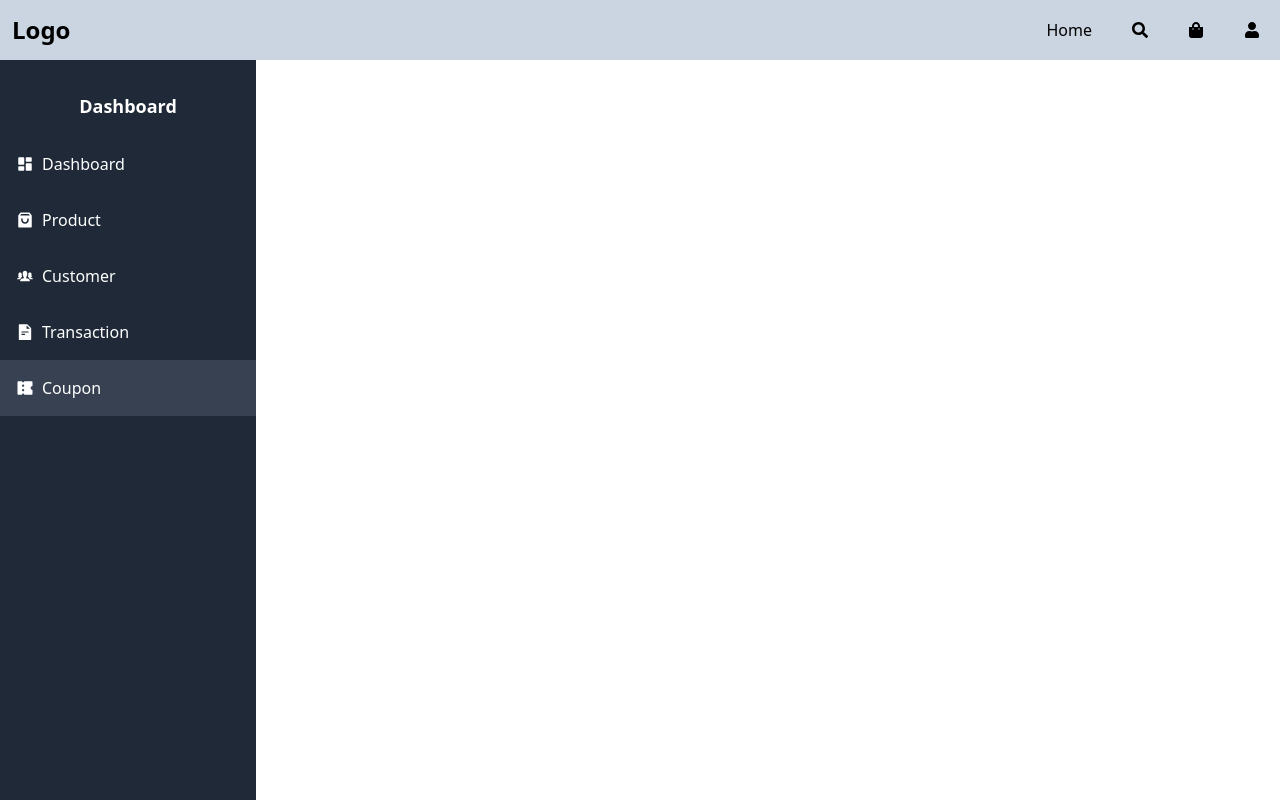
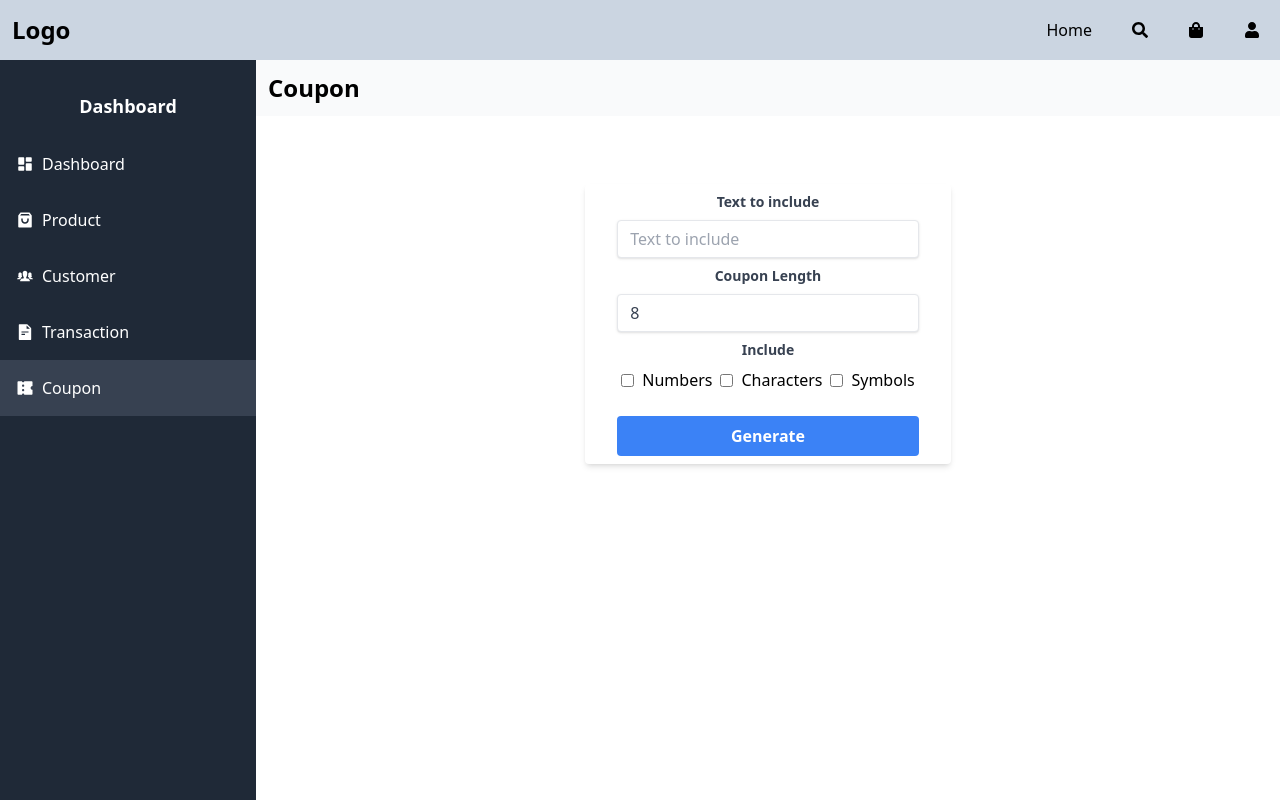
Before and after one commit to harishchandragiri/Ecommerce-in-MERN, a React (Vite) app in the folder frontend/: page /admin/coupon in a window 1280 px wide. Built offline with nearby package versions, Linux system fonts and the light colour scheme.

Commit message:
coupon added

```diff
--- a/frontend/src/pages/AdminPages/Coupon.jsx
+++ b/frontend/src/pages/AdminPages/Coupon.jsx
@@ -1,11 +1,138 @@
-import React from 'react'
+import { useEffect, useState } from "react";
 import AdminSideBar from '../../components/AdminComponents/AdminSideBar'
 
+const allLetters = "ABCDEFGHIJKLMNOPQRSTUVWXYZabcdefghijklmnopqrstuvwxyz";
+const allNumbers = "1234567890";
+const allSymbols = "!@#$%^&*()_+";
+
 function Coupon() {
+
+  const [size, setSize] = useState(8);
+  const [prefix, setPrefix] = useState("");
+  const [includeNumbers, setIncludeNumbers] = useState(false);
+  const [includeCharacters, setIncludeCharacters] = useState(false);
+  const [includeSymbols, setIncludeSymbols] = useState(false);
+  const [isCopied, setIsCopied] = useState(false);
+  const [coupon, setCoupon] = useState("");
+
+  const copyText = async (coupon) => {
+    await window.navigator.clipboard.writeText(coupon);
+    setIsCopied(true);
+  };
+
+  const submitHandler = (e) => {
+    e.preventDefault();
+
+    if (!includeNumbers && !includeCharacters && !includeSymbols)
+      return alert("Please Select One At Least");
+
+    let result = prefix || "";
+    const loopLength = size - result.length;
+
+    for (let i = 0; i < loopLength; i++) {
+      let entireString = "";
+      if (includeCharacters) entireString += allLetters;
+      if (includeNumbers) entireString += allNumbers;
+      if (includeSymbols) entireString += allSymbols;
+      const randomNum = Math.floor(Math.random() * entireString.length);
+      result += entireString[randomNum];
+    }
+    setCoupon(result);
+  };
+
+  useEffect(() => {
+    setIsCopied(false);
+  }, [coupon]);
+
+
   return (
     <div className='relative flex h-[89.6vh] overflow-x-hidden'>
        <AdminSideBar />
+      <div  className='absolute left-0 sm:left-64 w-full sm:pr-64'>
+      <h1 className="text-2xl text-left font-bold py-3  px-3 mb-2 bg-gray-50">Coupon</h1>
+      <div className="flex flex-col items-center justify-center h-[400px] ">
+      <form
+        className="bg-white shadow-md rounded px-8 pt-2 pb-2 my-4 w-90"
+        onSubmit={submitHandler}
+      >
+        <div className="mb-2">
+          <label className="block text-gray-700 text-sm font-bold mb-2">
+            Text to include
+          </label>
+          <input
+            type="text"
+            placeholder="Text to include"
+            value={prefix}
+            onChange={(e) => setPrefix(e.target.value)}
+            maxLength={size}
+            className="shadow appearance-none border rounded w-full py-2 px-3 text-gray-700 leading-tight focus:outline-none focus:shadow-outline"
+          />
+        </div>
+        <div className="mb-2">
+          <label className="block text-gray-700 text-sm font-bold mb-2">
+            Coupon Length
+          </label>
+          <input
+            type="number"
+            placeholder="Coupon Length"
+            value={size}
+            onChange={(e) => setSize(Number(e.target.value))}
+            min={8}
+            max={25}
+            className="shadow appearance-none border rounded w-full py-2 px-3 text-gray-700 leading-tight focus:outline-none focus:shadow-outline"
+          />
+        </div>
+        <fieldset className="mb-4">
+          <legend className="text-gray-700 text-sm font-bold mb-2">Include</legend>
+          <div className="flex items-center mb-2">
+            <input
+              type="checkbox"
+              checked={includeNumbers}
+              onChange={() => setIncludeNumbers((prev) => !prev)}
+              className="mx-1"
+            />
+            <span  className="mx-1">Numbers</span>
+
+            <input
+              type="checkbox"
+              checked={includeCharacters}
+              onChange={() => setIncludeCharacters((prev) => !prev)}
+              className="mx-1"
+            />
+            <span  className="mx-1">Characters</span>
+
+            <input
+              type="checkbox"
+              checked={includeSymbols}
+              onChange={() => setIncludeSymbols((prev) => !prev)}
+              className="mx-1"
+            />
+            <span  className="mx-1">Symbols</span>
+          </div>
+        </fieldset>
+        <button
+          type="submit"
+          className="bg-blue-500 hover:bg-blue-700 text-white font-bold py-2 px-4 rounded focus:outline-none focus:shadow-outline w-full"
+        >
+          Generate
+        </button>
+      </form>
+      {coupon && (
+        <div className="mt-2 text-center">
+          <code className="bg-gray-100 text-gray-700 p-2 rounded">
+            {coupon}{" "}
+            <span
+              className="text-blue-500 cursor-pointer"
+              onClick={() => copyText(coupon)}
+            >
+              {isCopied ? "Copied" : "Copy"}
+            </span>
+          </code>
+        </div>
+      )}
     </div>
+   </div>
+  </div>
   )
 }
 
--- a/frontend/src/pages/Search.jsx
+++ b/frontend/src/pages/Search.jsx
@@ -10,7 +10,7 @@ function Search() {
 
   return (
     <div className='flex '>
-      <aside className='w-[40vw] sm:w-[30vw] mx-1 p-2 h-screen sticky top-0'>
+      <aside className='w-[40vw] mx-1 p-2 h-screen sticky top-0'>
         <h2 className='font-bold text-[20px]'>Filters</h2>
         <div className='my-2 py-2'>
           <h4 className='text-left font-black'>Sort</h4>
```
